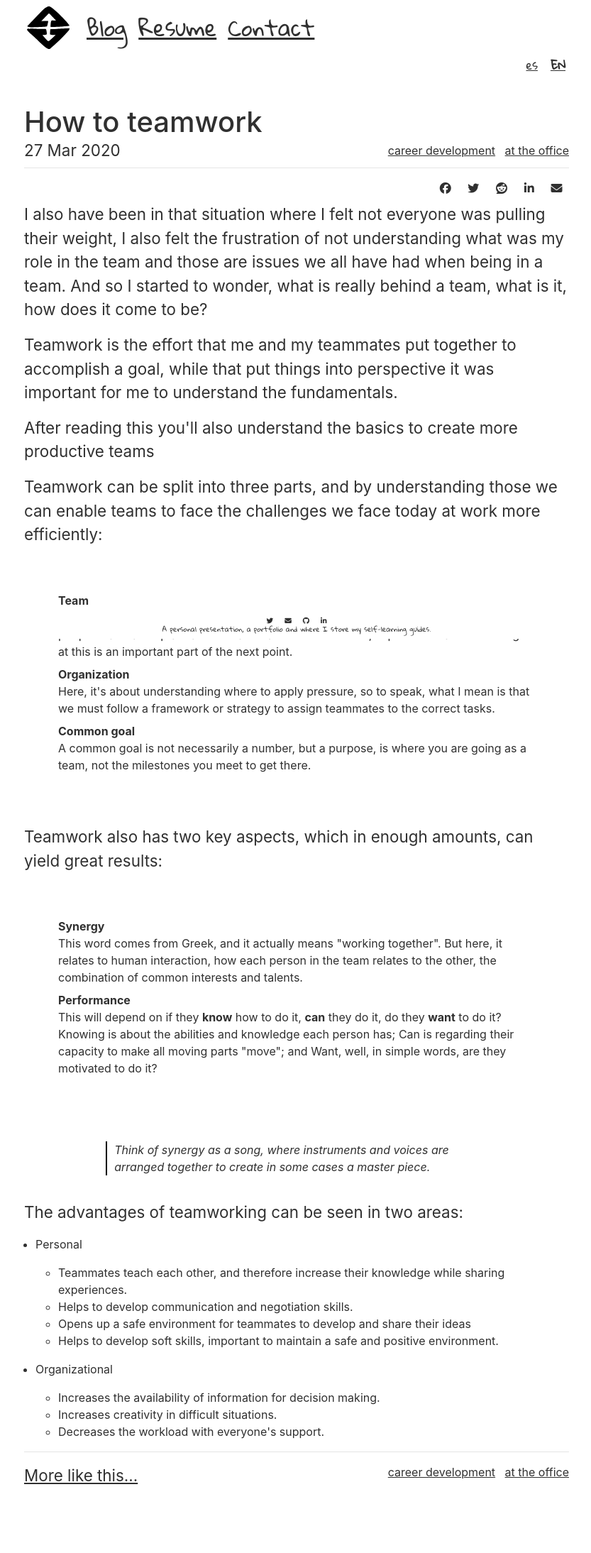
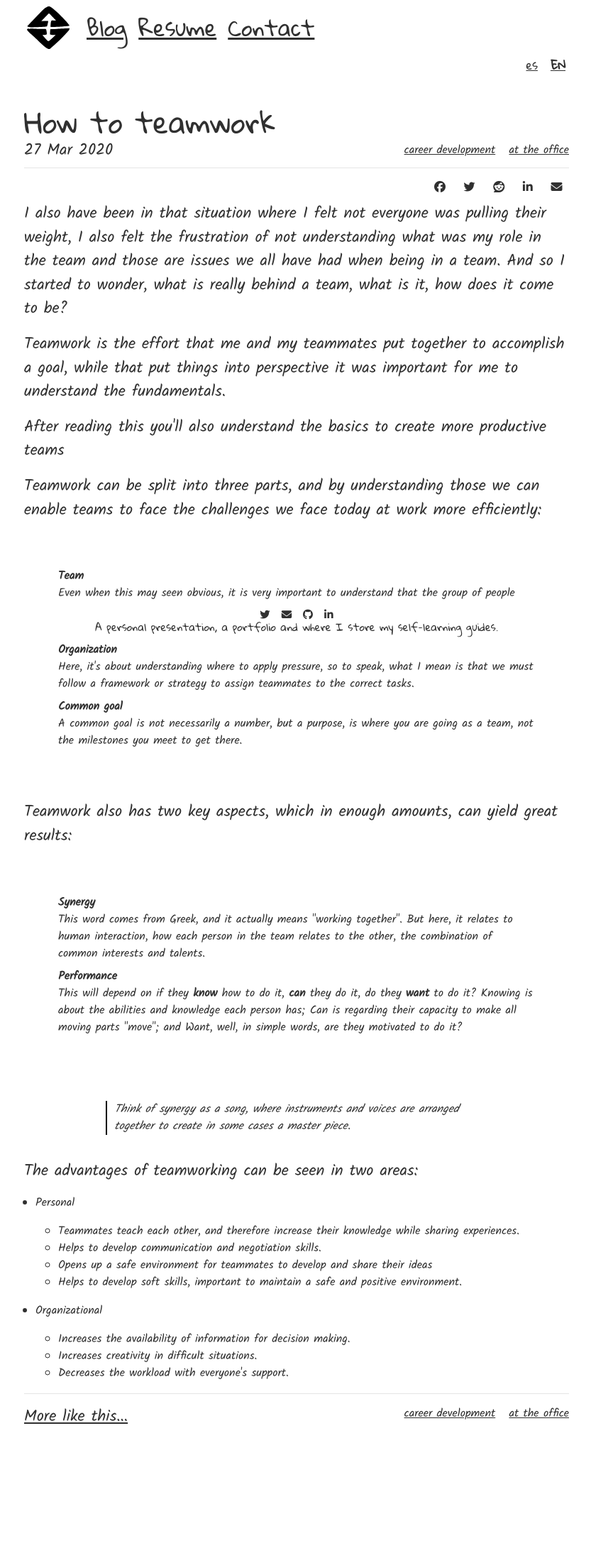
Before and after one commit to adrian-robles/adrian-robles.github.io, a Jekyll site: the page built from _posts/2020-06-29-teamworking.html, in a window 1280 px wide. Shown: the whole page at 71% size, without its empty margins (222-1055 px from the left). Built offline with Jekyll 4.4.1, drawn with Linux system fonts in a browser that asks for light colours; nearby versions of some CDN libraries; comment, search, counter and statistics services are not loaded; after the commit the page ends 2107 px from its top, so only the background shows below that.

Commit message:
Update Post layout css

```diff
--- a/_layouts/post.html
+++ b/_layouts/post.html
@@ -2,7 +2,7 @@
 layout: default
 comments: true
 ---
-<h1>{{ page.title }}</h1>
+<h1 class="post-title">{{ page.title }}</h1>
 <div class=" post-data d-flex justify-content-between">
   <p>{{ page.date | date_to_string }}</p>
   <div class="post-categories">
--- a/_sass/main.scss
+++ b/_sass/main.scss
@@ -119,13 +119,22 @@ blockquote {
 
 /* blog post */
 
+.post-title {
+  font-family: 'Gloria Hallelujah', sans-serif !important;
+}
+
 .post-data {
   line-height: 1rem;
   padding-bottom: 0;
+  font-family: 'Kalam', sans-serif !important;
 }
 
 .post-data p{
   margin-bottom: 0;
+}
+
+#blog-post {
+  font-family: 'Kalam', sans-serif !important;
 }
 
 #blog-post ul {
@@ -250,6 +259,11 @@ large
     text-align: center;
   }
 
+  /* footer */
+.page-footer {
+  font-size: .8rem;
+}
+
 
 
 }
@@ -299,5 +313,10 @@ large
     text-align: center;
   }
 
+    /* footer */
+.page-footer {
+  font-size: .9rem;
+}
+
 
 }
```
